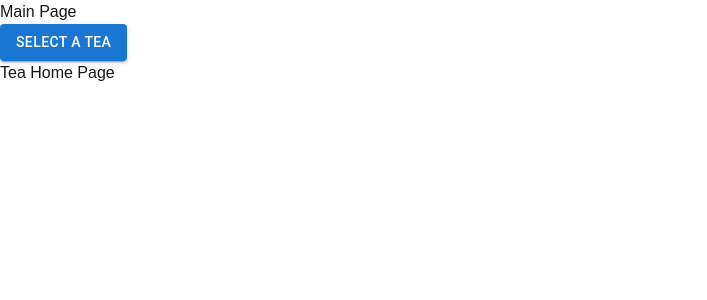
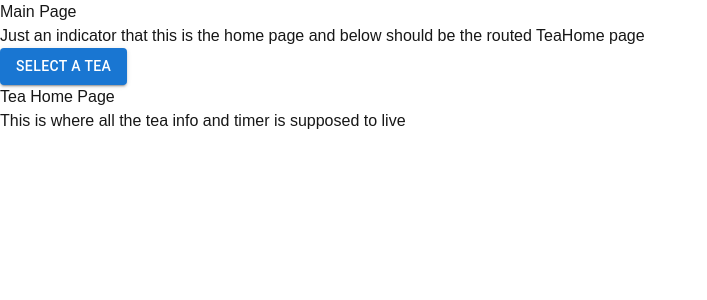
Before and after one commit to bbbjr2013/tea-timer, a Next.js app: page / in a window 1280 px wide. Shown: the top 300 px of the page, without its empty margins (0-707 px from the left). Built offline with nearby package versions, Linux system fonts and the light colour scheme.

Commit message:
just some additional stuff for tonight

```diff
--- a/src/app/page.tsx
+++ b/src/app/page.tsx
@@ -6,14 +6,12 @@ export default function Home() {
   return (
     <main>
       <h1>Main Page</h1>
-      <div>
-        <Button variant="contained" href="/teaSelect">
-          Select a Tea
-        </Button>
-      </div>
-      <div>
-        <TeaHome />
-      </div>
+      <p>
+        Just an indicator that this is the home page and below should be the
+        routed TeaHome page
+      </p>
+
+      <TeaHome />
     </main>
   );
 }
--- a/src/app/teaHome/page.tsx
+++ b/src/app/teaHome/page.tsx
@@ -1,9 +1,14 @@
 import React from "react";
+import { Button } from "@mui/material";
 
 const TeaHome = () => {
   return (
     <div>
+      <Button variant="contained" href="/teaSelect">
+        Select a Tea
+      </Button>
       <h1>Tea Home Page</h1>
+      <p>This is where all the tea info and timer is supposed to live</p>
     </div>
   );
 };
```
Also changed, not shown: src/app/teaSelect/page.tsx (+6 -1 lines).
